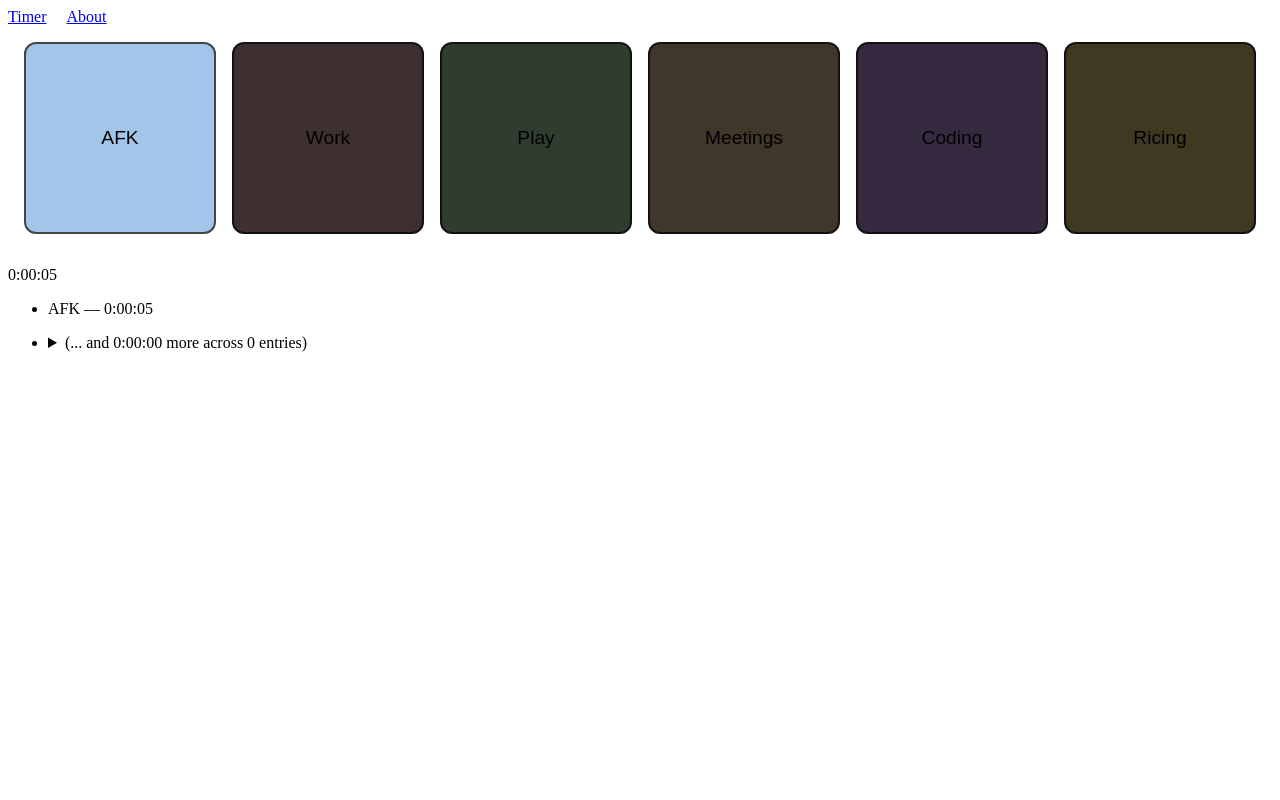
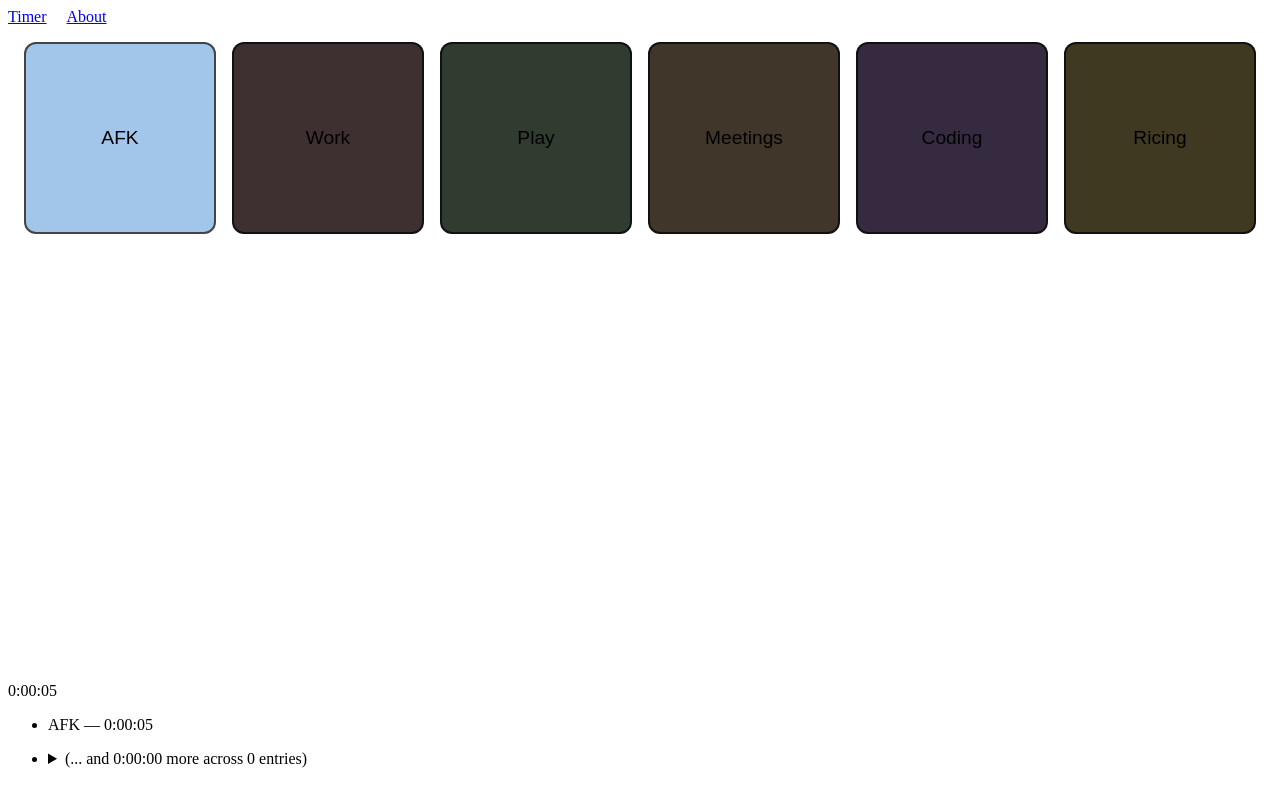
Before and after one commit to lucasscharenbroch/non-stopwatch, a Vue app: page / in a window 1280 px wide. Built offline with nearby package versions, Linux system fonts and the light colour scheme.

Commit message:
Styling tweaks
I don't love the way the buttons are filling
the space, but I think I can live with it.

```diff
--- a/src/components/SinkButton.vue
+++ b/src/components/SinkButton.vue
@@ -14,7 +14,7 @@ const style = { backgroundColor };
 <style scoped>
 button {
   aspect-ratio: 1 / 1;
-  width: 100%;
+  height: 1fr;
   font-size: 1.2rem;
   border: 2px solid #444;
   border-radius: 12px;
--- a/src/components/SinkButtons.vue
+++ b/src/components/SinkButtons.vue
@@ -28,10 +28,17 @@ const focusedSink = defineModel<string>();
 <style scoped>
 section {
   display: grid;
-  grid-template-columns: repeat(auto-fit, minmax(125px, 1fr));
+  grid-template-columns: repeat(auto-fit, minmax(150px, 2fr));
   gap: 1rem;
   padding: 1rem;
   height: 100%;
   box-sizing: border-box;
 }
+
+@media (max-aspect-ratio: 2/3) {
+  section {
+    display: flex;
+    flex-direction: column;
+  }
+}
 </style>
--- a/src/views/TimerView.vue
+++ b/src/views/TimerView.vue
@@ -19,7 +19,7 @@ const { pause, resume, isActive } = useIntervalFn(onTick, 1000);
 </script>
 
 <template>
-  <SinkButtons :sinks="prefSinks" v-model="focusedSink" />
+  <SinkButtons style="height: 80vh" :sinks="prefSinks" v-model="focusedSink" />
   <StopwatchDisplay :n-ticks="totalTicks" />
   <HistoryDisplay :max-entries="1"></HistoryDisplay>
 </template>
```
